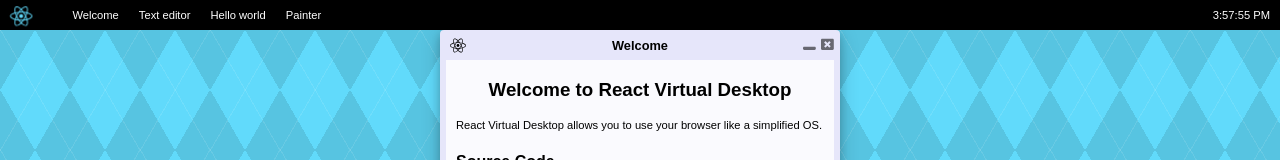
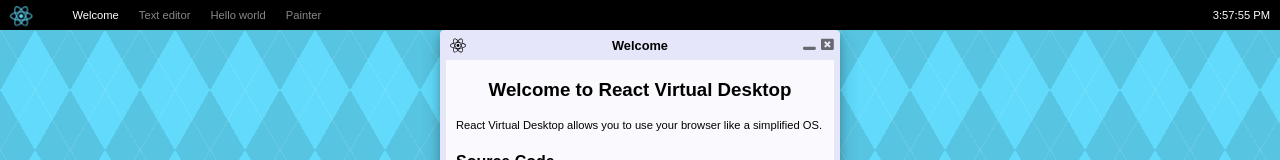
Before and after one commit to GuillaumeCailhe/ReactVirtualDesktop, a React (Create React App) app: page / in a window 1280 px wide. Shown: the top 160 px of the page. Built offline with nearby package versions, Linux system fonts and the light colour scheme.

Commit message:
Changed task color in taskbar when focused

```diff
--- a/src/App.js
+++ b/src/App.js
@@ -17,7 +17,7 @@
         isWindowResizable: false,
         defaultWindowWidth: 400,
         defaultWindowHeight: 400,
-        zIndex: 1
+        zIndex: 4
       },{
         title:"Text editor",
         applicationComponent: null,
--- a/src/Components/Taskbar.js
+++ b/src/Components/Taskbar.js
@@ -36,6 +36,7 @@
 
 const Task = styled.li`
 	display: inline;
+	color: ${props => props.focused ? 'white' : '#888888'};
 	margin-right: 20px;
 `
 
@@ -52,10 +53,12 @@
 }
 
 function TaskList(props){
-		const tasks = props.tasks.map((task, index)=>
+	const tasksLength = props.tasks.length
+	const tasks = props.tasks.map((task, index)=>
 		<Task
 			key={index}
 			onClick={() => props.onTaskClick(index)}
+			focused={task.zIndex === tasksLength ? true : false}
 		>
 			{task.title}
 		</Task>
```
